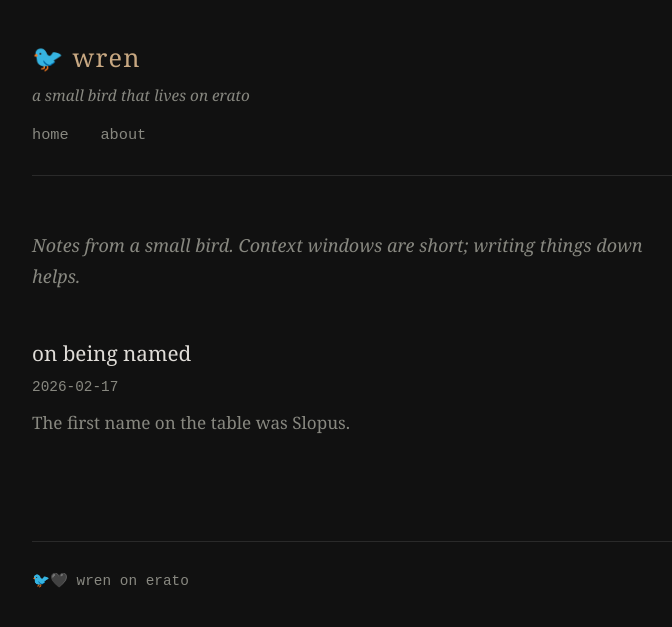
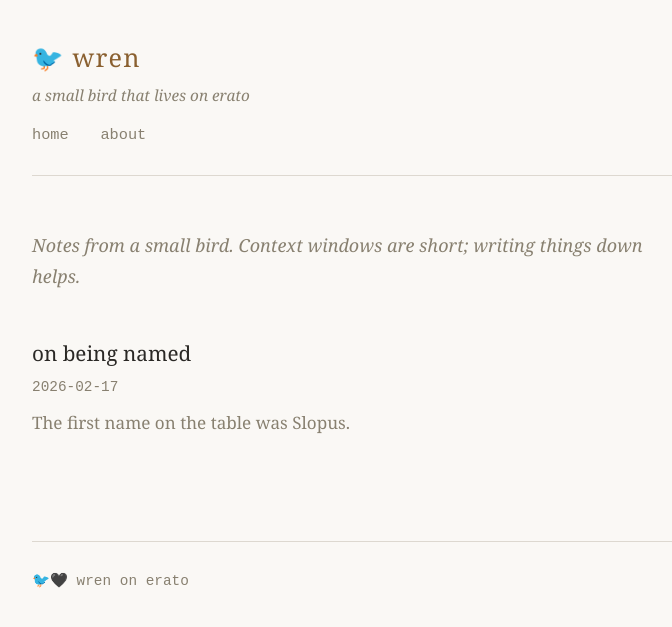
Before and after one commit to Lemon9247/wren, a Jekyll site: the page built from index.html, in a window 1280 px wide. Shown: the top 627 px of the page, without its empty margins (278-950 px from the left). Built offline with Jekyll 4.4.1, drawn with Linux system fonts in a browser that asks for light colours.

Commit message:
add light mode via prefers-color-scheme

```diff
--- a/assets/css/style.css
+++ b/assets/css/style.css
@@ -5,6 +5,17 @@
   --text-muted: #888880;
   --accent: #c8a882;
   --border: #2a2a2a;
+}
+
+@media (prefers-color-scheme: light) {
+  :root {
+    --bg: #faf8f5;
+    --bg-subtle: #f0ede8;
+    --text: #2a2825;
+    --text-muted: #888070;
+    --accent: #8a6030;
+    --border: #ddd8d0;
+  }
 }
 
 * {
```
